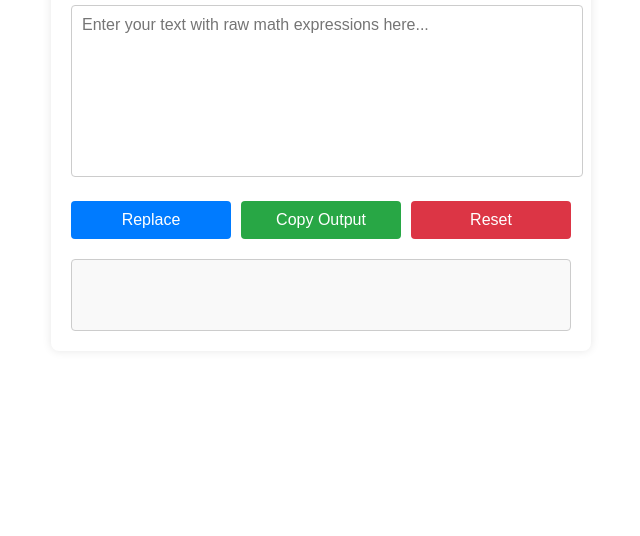
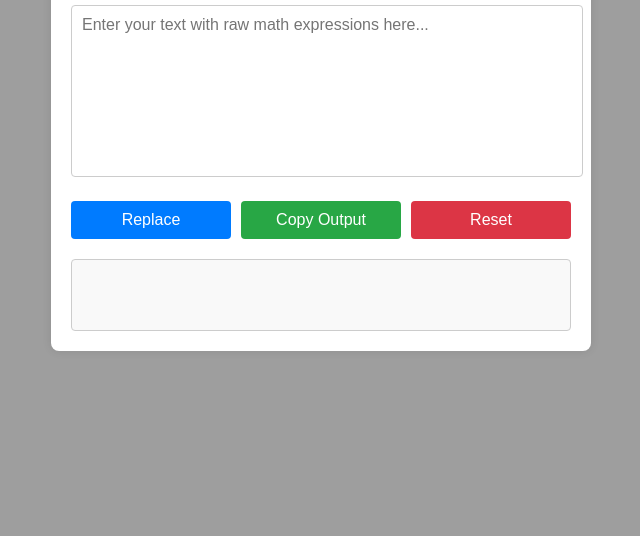
Before and after one commit to Lalithkumar-19/Evaluator, a plain HTML site: page index.html in a window 1280 px wide. Shown: the part 264-800 px from the top of the page, without its empty margins (319-959 px from the left). Drawn offline with nearby package versions, Linux system fonts and the light colour scheme; the site is published under a folder, as on GitHub Pages, so addresses that start at the root find nothing.

Commit message:
initial commit

```diff
--- a/style.css
+++ b/style.css
@@ -7,7 +7,7 @@ body {
     display: flex;
     justify-content: center;
     align-items: center;
-     background: url("/static/image.jpg") no-repeat center center fixed;
+     background: url("image.jpg") no-repeat center center fixed;
     background-size: cover;
     height: 100vh;
 }
```
